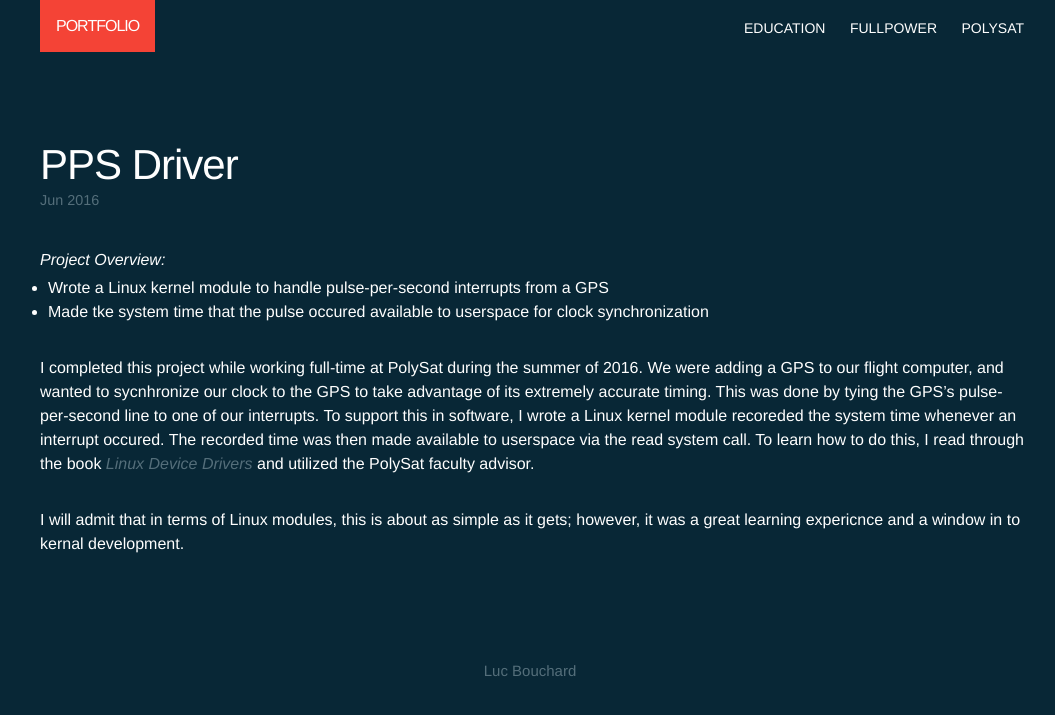
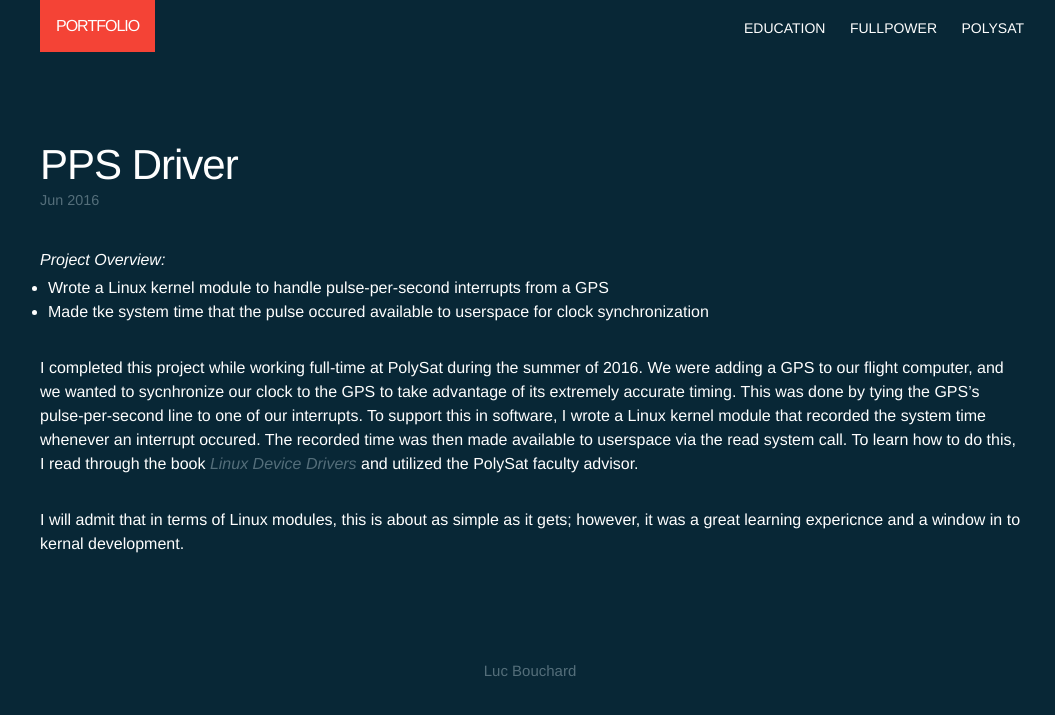
Before and after one commit to lucbouchard1/lucbouchard1.github.io, a Jekyll site: the page built from _posts/2016-06-01-pps_driver.markdown, in a window 1280 px wide. Shown: the top 715 px of the page, without its empty margins (108-1163 px from the left). Built offline with Jekyll 4.4.1, drawn with Linux system fonts in a browser that asks for light colours.

```diff
--- a/_posts/2016-04-01-memory-scrubbing.markdown
+++ b/_posts/2016-04-01-memory-scrubbing.markdown
@@ -15,7 +15,7 @@ date:   2016-08-30 11:31:49 +0200
 
 <br>
 
-This was a project I completed while I was working full-time at PolySat during the summer of 2016. Our flight computer's memory architecture had recently been redesigned to remove our dependence on phase change memory. Phase change memory is a low-cost, radiation-resistant memory chip that we previosuly employed on all PolySat satellites. However, this technology is now obsolete, and so we needed to move our flight computer to a flash-based memory architecture. Flash memory is much more susceptible to single event effects than phase change, so to prevent our bootloader, kernel, and file system images from being corrupted, I implemented a program in C that regularly computes a hash of all our core software and compares it to a hash that was computed on the ground. If an image is corrupted, it is replaced by a valid copy stored somewhere else in memory. To protect against flash chip failure, we have three seperate flash chips that maintain the same data. These chips are seperate from main memory on serial busses as to leave adequate room in main memory for less critical data.
+This was a project I completed while I was working full-time at PolySat during the summer of 2016. Our flight computer's memory architecture had recently been redesigned to remove our dependence on phase change memory. Phase change memory is a low-cost, radiation-resistant memory chip that we previosuly employed on all PolySat satellites. However, this technology is now obsolete, and so we needed to move our flight computer to a flash-based memory architecture. Flash memory is much more susceptible to single event effects than phase change, so to prevent our bootloader, kernel, and file system images from being corrupted, I implemented a program in C that regularly computes a hash of all our core software and compares it to a hash that was computed on the ground. If an image is corrupted, it is replaced by a valid copy stored somewhere else in memory. To protect against flash chip failure, we have three seperate flash chips that maintain the same data. These chips are seperate from main memory on serial busses to leave adequate room in main memory for less critical data.
 
 <br>
 
--- a/_posts/2016-06-01-pps_driver.markdown
+++ b/_posts/2016-06-01-pps_driver.markdown
@@ -14,7 +14,7 @@ date:   2016-06-10 11:31:49 +0200
 
 <br>
 
-I completed this project while working full-time at PolySat during the summer of 2016. We were adding a GPS to our flight computer, and wanted to sycnhronize our clock to the GPS to take advantage of its extremely accurate timing. This was done by tying the GPS's pulse-per-second line to one of our interrupts. To support this in software, I wrote a Linux kernel module recoreded the system time whenever an interrupt occured. The recorded time was then made available to userspace via the read system call. To learn how to do this, I read through the book <i>[Linux Device Drivers](http://shop.oreilly.com/product/9780596005900.do)</i> and utilized the PolySat faculty advisor.
+I completed this project while working full-time at PolySat during the summer of 2016. We were adding a GPS to our flight computer, and we wanted to sycnhronize our clock to the GPS to take advantage of its extremely accurate timing. This was done by tying the GPS's pulse-per-second line to one of our interrupts. To support this in software, I wrote a Linux kernel module that recorded the system time whenever an interrupt occured. The recorded time was then made available to userspace via the read system call. To learn how to do this, I read through the book <i>[Linux Device Drivers](http://shop.oreilly.com/product/9780596005900.do)</i> and utilized the PolySat faculty advisor.
 
 <br>
 
```
Also changed, not shown: _posts/2016-10-01-northrop-satellite-lead.markdown (added, +21 -0 lines).
